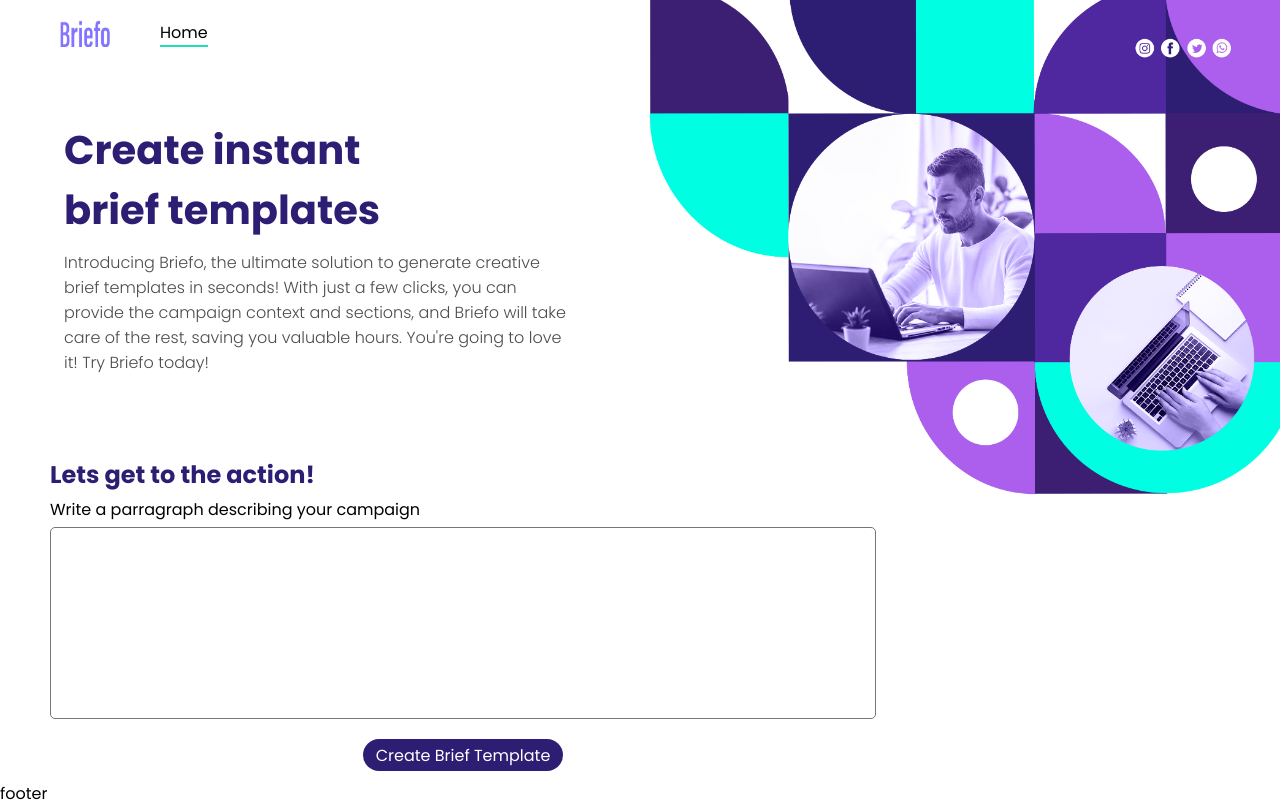
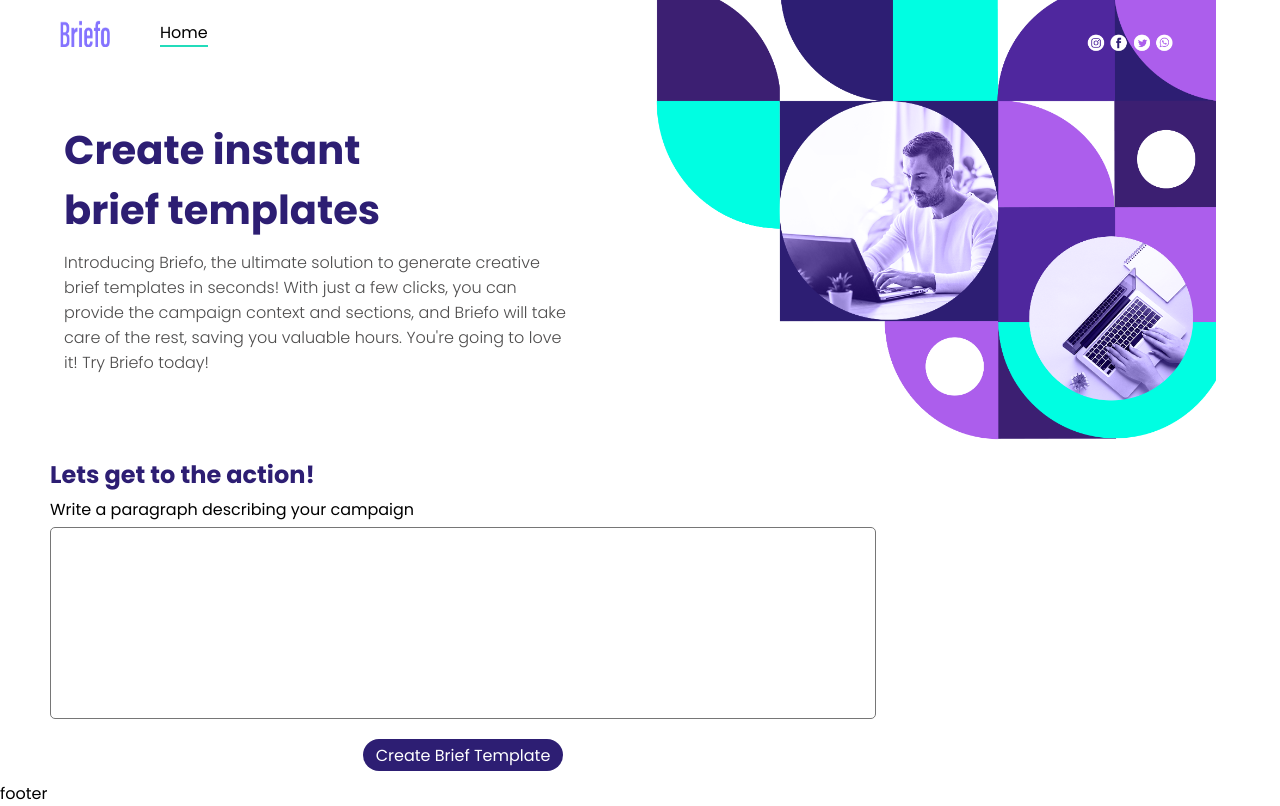
Before and after one commit to gaelzarco/ai-creative-assistant, a React (Create React App) app in the folder creative-assistant-app/: page / in a window 1280 px wide. Built offline with nearby package versions, Linux system fonts and the light colour scheme.

Commit message:
.right-container sizing was blocking text-area input box

```diff
--- a/creative-assistant-app/src/components/BriefForm/BriefForm.js
+++ b/creative-assistant-app/src/components/BriefForm/BriefForm.js
@@ -5,7 +5,7 @@
 const BriefForm = ({captureVariables, saveData}) => {
   return (
     <form className='form-container' action="">
-      <label htmlFor="briefContext">Write a parragraph describing your campaign</label>
+      <label htmlFor="briefContext">Write a paragraph describing your campaign</label>
       <textarea name="briefContext" id="briefContext" cols="30" rows="10" onChange={(e)=> captureVariables(e) }></textarea>
       <Button saveData={saveData} text='Create Brief Template'/>
     </form>
--- a/creative-assistant-app/src/components/header/Header.js
+++ b/creative-assistant-app/src/components/header/Header.js
@@ -14,7 +14,7 @@
           </div>
         </div>
         <div className="right-container">
-          <img src={headerImg} width='50%' alt="" />
+          <img src={headerImg} height='100%' alt="" />
         </div>
       </div>
     </header>
--- a/creative-assistant-app/src/components/header/header.css
+++ b/creative-assistant-app/src/components/header/header.css
@@ -17,9 +17,11 @@
 
 .right-container{
     display: flex;
-    justify-content: end;
+    justify-content: flex-end;
     position: absolute;
     top: 0;
+    width: 95%;
+    height: 100%;
 }
 
 .txt-container{
```
